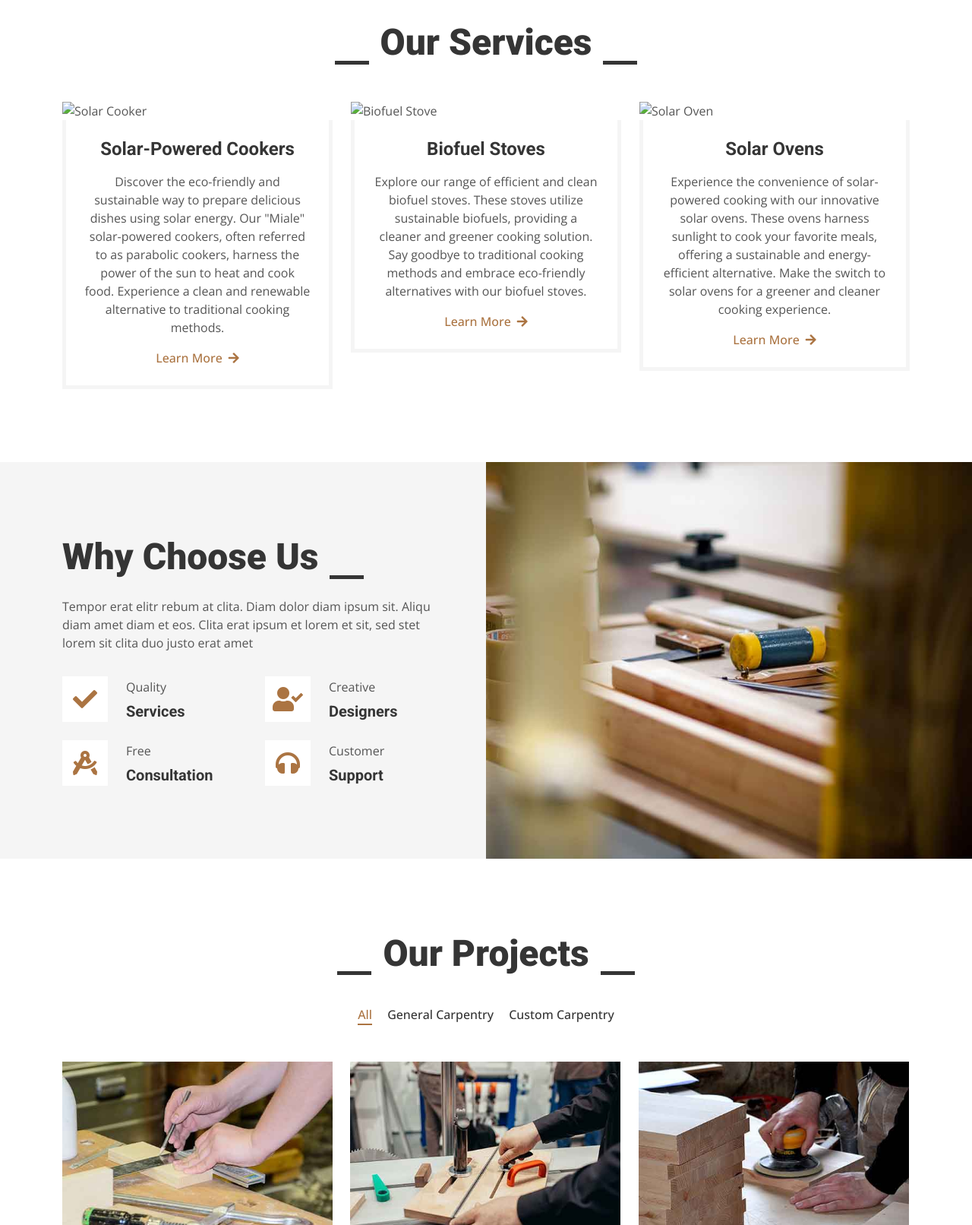
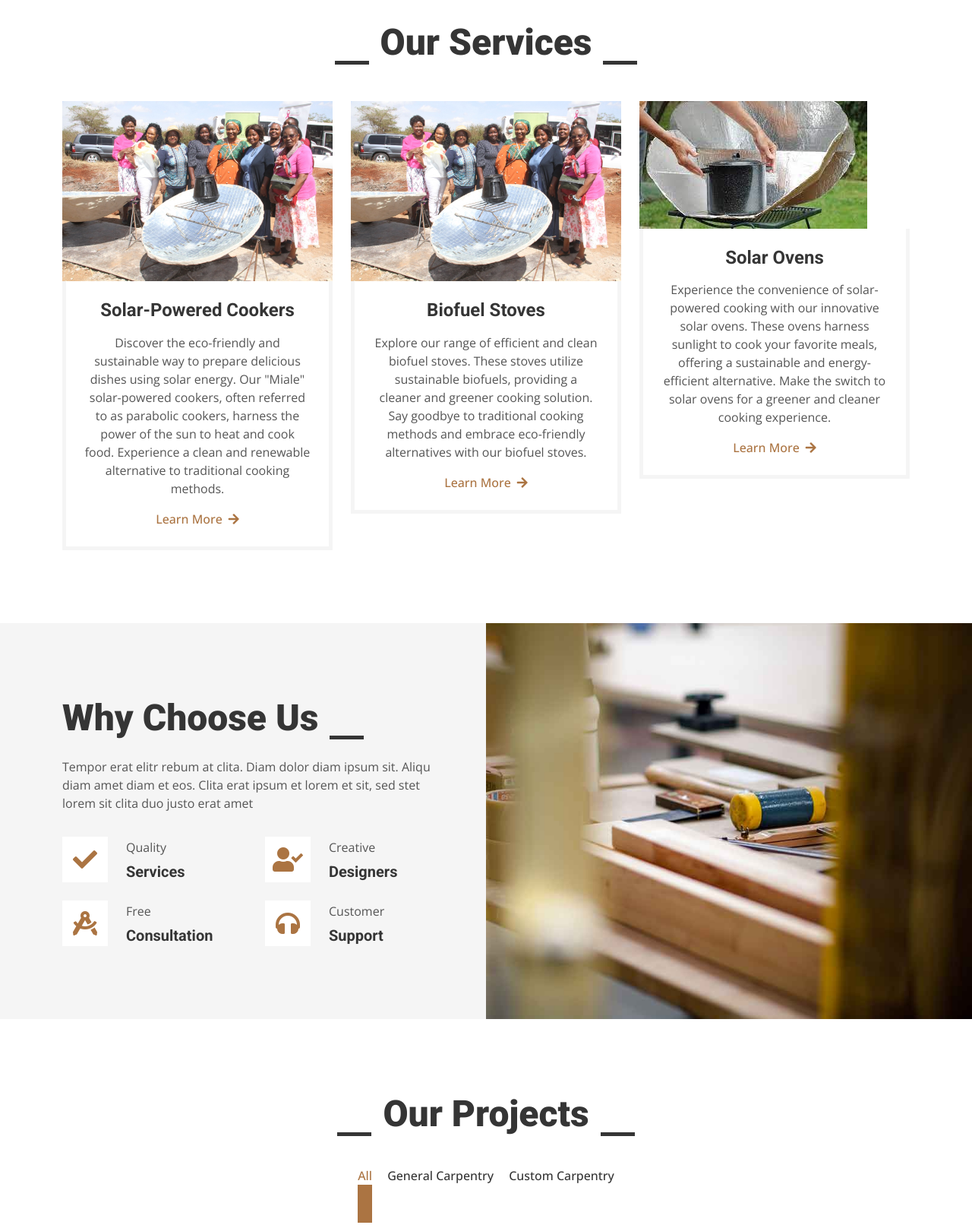
Before and after one commit to Royweru/cleancooking-html5-css3, a plain HTML site: page index.html in a window 1280 px wide. Shown: the part 1960-3572 px from the top of the page at 76% size. Drawn offline with nearby package versions, Linux system fonts and the light colour scheme; animation ran at ten frames a second.

Commit message:
modified:   css/style.css 	modified:   index.html

```diff
--- a/css/style.css
+++ b/css/style.css
@@ -352,7 +352,7 @@
     color: var(--dark);
     cursor: pointer;
     transition: .5s;
-    border-bottom: 2px solid transparent;
+    border-bottom: 50px solid transparent;
 }
 
 #portfolio-flters li:hover,
--- a/index.html
+++ b/index.html
@@ -270,7 +270,7 @@
                 <div class="col-md-6 col-lg-4 wow fadeInUp" data-wow-delay="0.1s">
                     <div class="service-item">
                         <div class="overflow-hidden">
-                            <img class="img-fluid" src="img/solar-cooker.jpg" alt="Solar Cooker">
+                            <img class="img-fluid" src="img/service-1.jpg" alt="Solar Cooker">
                         </div>
                         <div class="p-4 text-center border border-5 border-light border-top-0">
                             <h4 class="mb-3">Solar-Powered Cookers</h4>
@@ -283,7 +283,7 @@
                 <div class="col-md-6 col-lg-4 wow fadeInUp" data-wow-delay="0.3s">
                     <div class="service-item">
                         <div class="overflow-hidden">
-                            <img class="img-fluid" src="img/biofuel-stove.jpg" alt="Biofuel Stove">
+                            <img class="img-fluid" src="img/service-2.jpg" alt="Biofuel Stove">
                         </div>
                         <div class="p-4 text-center border border-5 border-light border-top-0">
                             <h4 class="mb-3">Biofuel Stoves</h4>
@@ -296,7 +296,7 @@
                 <div class="col-md-6 col-lg-4 wow fadeInUp" data-wow-delay="0.5s">
                     <div class="service-item">
                         <div class="overflow-hidden">
-                            <img class="img-fluid" src="img/solar-oven.jpg" alt="Solar Oven">
+                            <img class="img-fluid" src="img/service-3.jpg" alt="Solar Oven">
                         </div>
                         <div class="p-4 text-center border border-5 border-light border-top-0">
                             <h4 class="mb-3">Solar Ovens</h4>
@@ -385,7 +385,7 @@
 
 
     <!-- Projects Start -->
-    <div class="container-xxl py-5">
+    <div class="container-xxl py-5 mb-5">
         <div class="container">
             <div class="section-title text-center">
                 <h1 class="display-5 mb-5">Our Projects</h1>
@@ -497,7 +497,7 @@
 
 
     <!-- Quote Start -->
-    <div class="container-fluid bg-light overflow-hidden my-5 px-lg-0">
+    <!-- <div class="container-fluid bg-light overflow-hidden my-5 px-lg-0">
         <div class="container quote px-lg-0">
             <div class="row g-0 mx-lg-0">
                 <div class="col-lg-6 ps-lg-0" style="min-height: 400px;">
@@ -542,12 +542,12 @@
                 </div>
             </div>
         </div>
-    </div>
+    </div> -->
     <!-- Quote End -->
 
 
     <!-- Team Start -->
-    <div class="container-xxl py-5">
+    <div class="container-xxl py-5 " style="margin-top: 30;">
         <div class="container">
             <div class="section-title text-center">
                 <h1 class="display-5 mb-5">Team Members</h1>
```
